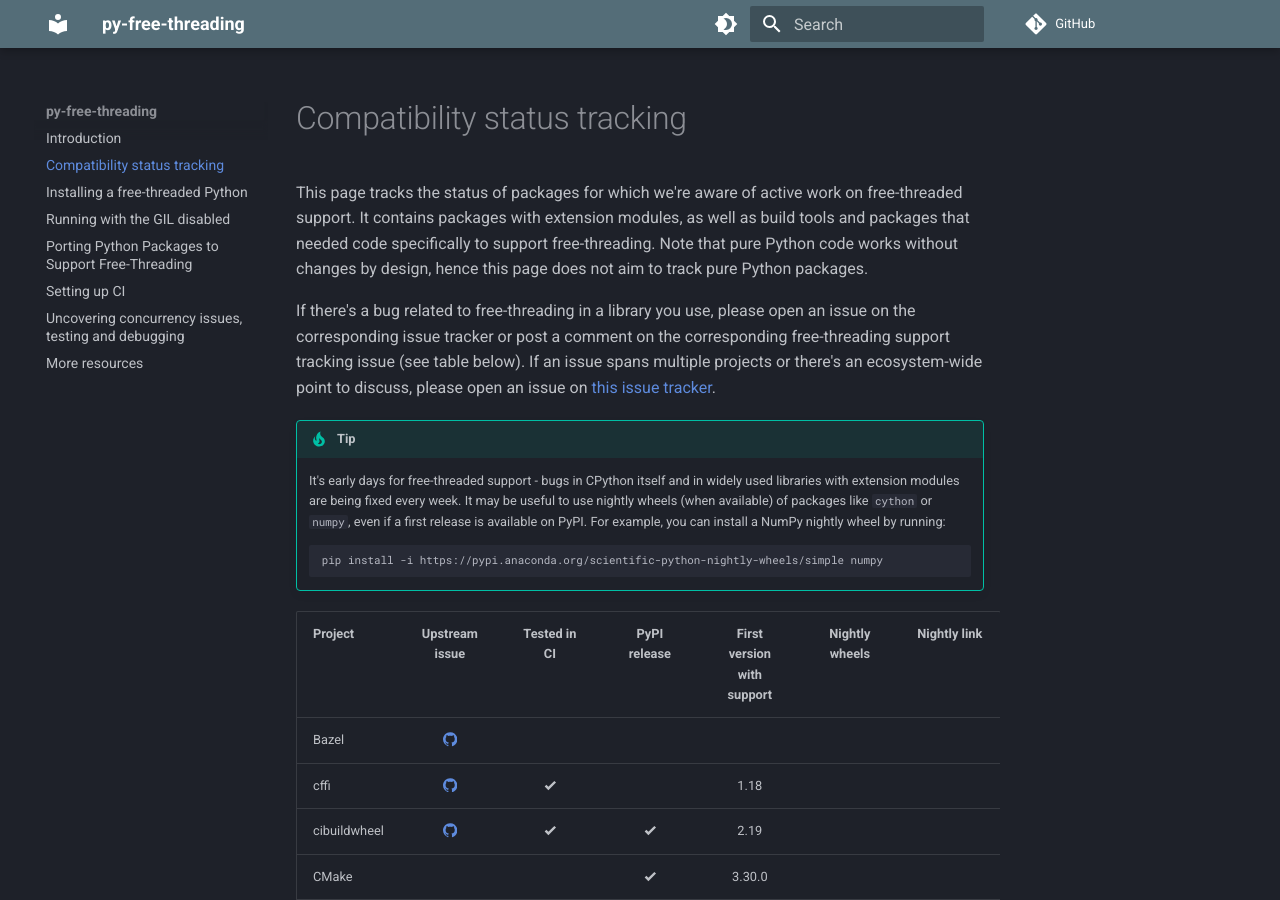
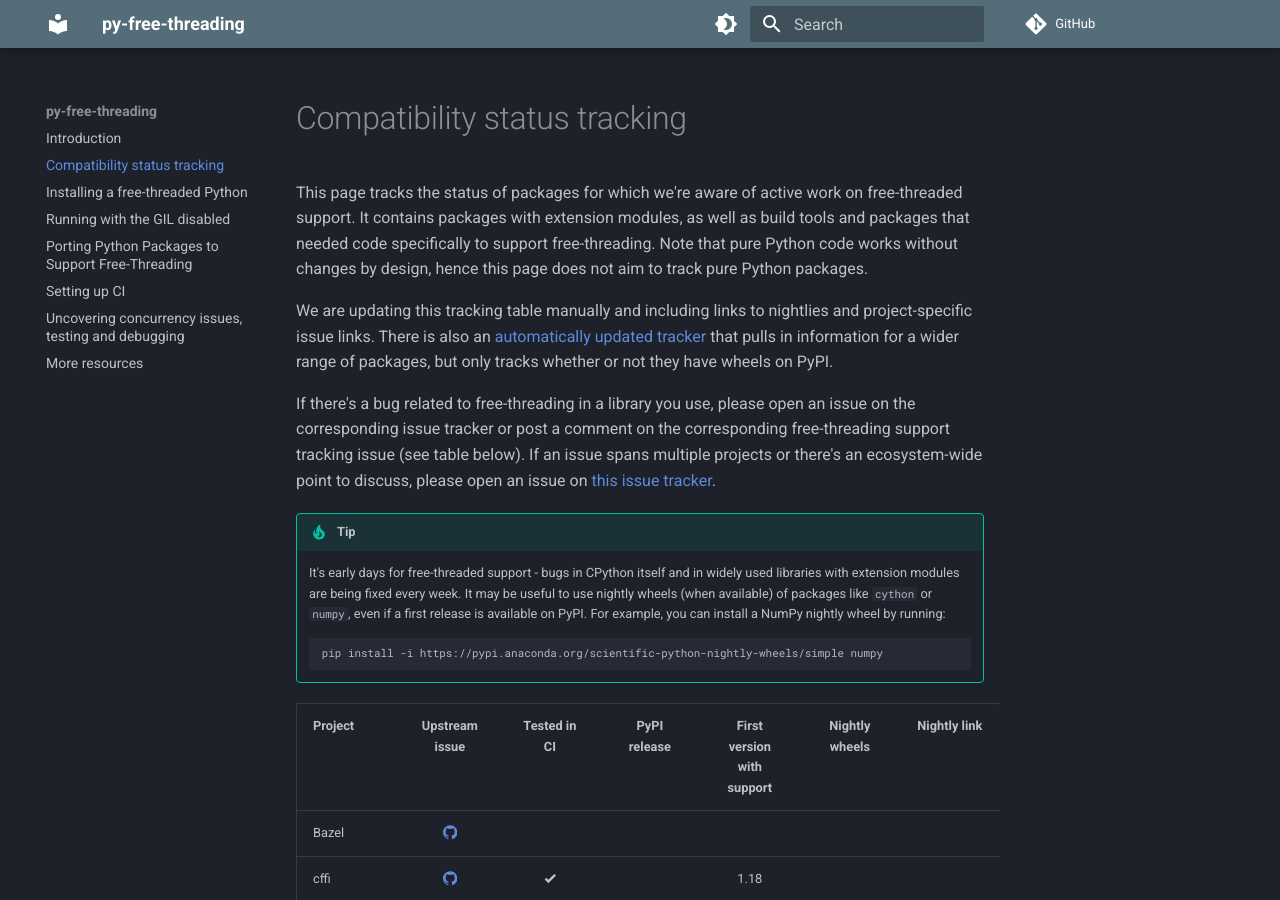
Before and after one commit to Quansight-Labs/free-threaded-compatibility, an MkDocs documentation site: the page built from docs/tracking.md, in a window 1280 px wide and 900 px high. Built offline with MkDocs 1.6.1 and Material for MkDocs 9.7.7, drawn with Linux system fonts in a browser that asks for light colours; comment, search, counter and statistics services are not loaded.

Commit message:
link to hugovk's tracker in the tracking page

```diff
--- a/docs/tracking.md
+++ b/docs/tracking.md
@@ -5,6 +5,12 @@
 as build tools and packages that needed code specifically to support
 free-threading. Note that pure Python code works without changes by design,
 hence this page does not aim to track pure Python packages.
+
+We are updating this tracking table manually and including links to nightlies
+and project-specific issue links. There is also an [automatically
+updated tracker](https://hugovk.github.io/free-threaded-wheels/) that pulls in
+information for a wider range of packages, but only tracks whether or not they
+have wheels on PyPI.
 
 If there's a bug related to free-threading in a library you use, please open
 an issue on the corresponding issue tracker or post a comment on the
```
